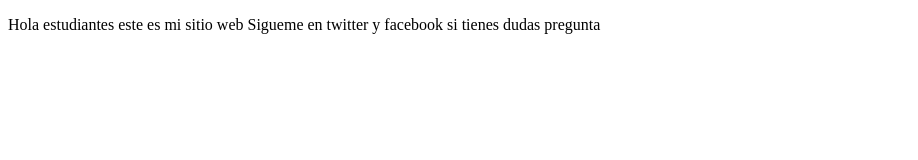
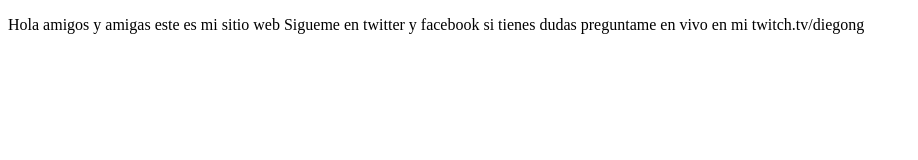
Before and after one commit to Qalcuchimac/proyectoDemoCursoPrework, a plain HTML site: page index.html in a window 1280 px wide. Shown: the whole page, without its empty margins (0-918 px from the left). Drawn offline with Linux system fonts and the light colour scheme.

Commit message:
cambios agregamos sitios de twitch

```diff
--- a/index.html
+++ b/index.html
@@ -8,8 +8,8 @@
 </head>
 <body>
     <p>
-        Hola estudiantes este es mi sitio web
-        Sigueme en twitter y facebook si tienes dudas pregunta
+        Hola amigos y amigas  este es mi sitio web
+        Sigueme en twitter y facebook si tienes dudas preguntame en vivo en mi twitch.tv/diegong
     </p>
 </body>
 </html>
```
